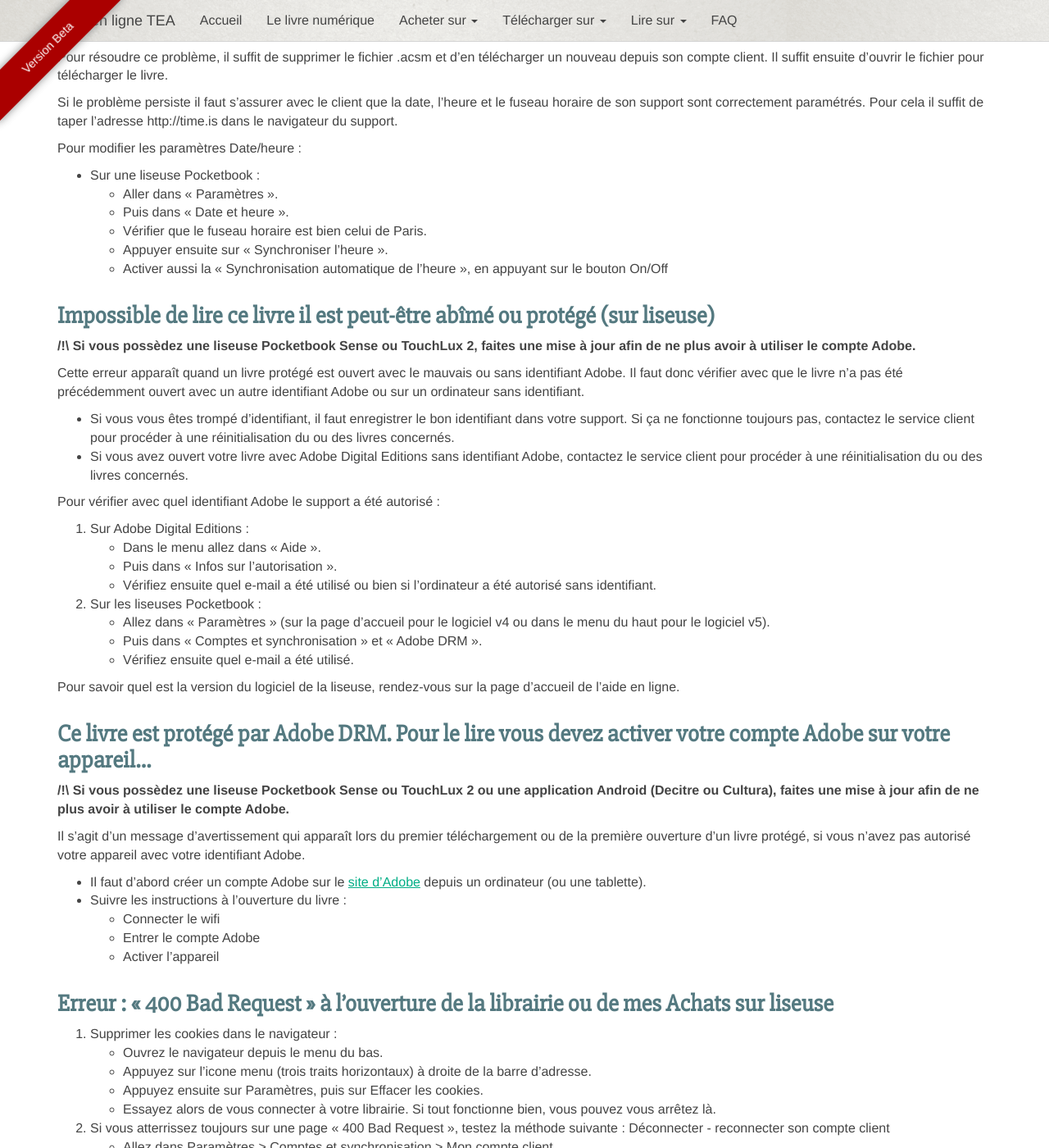
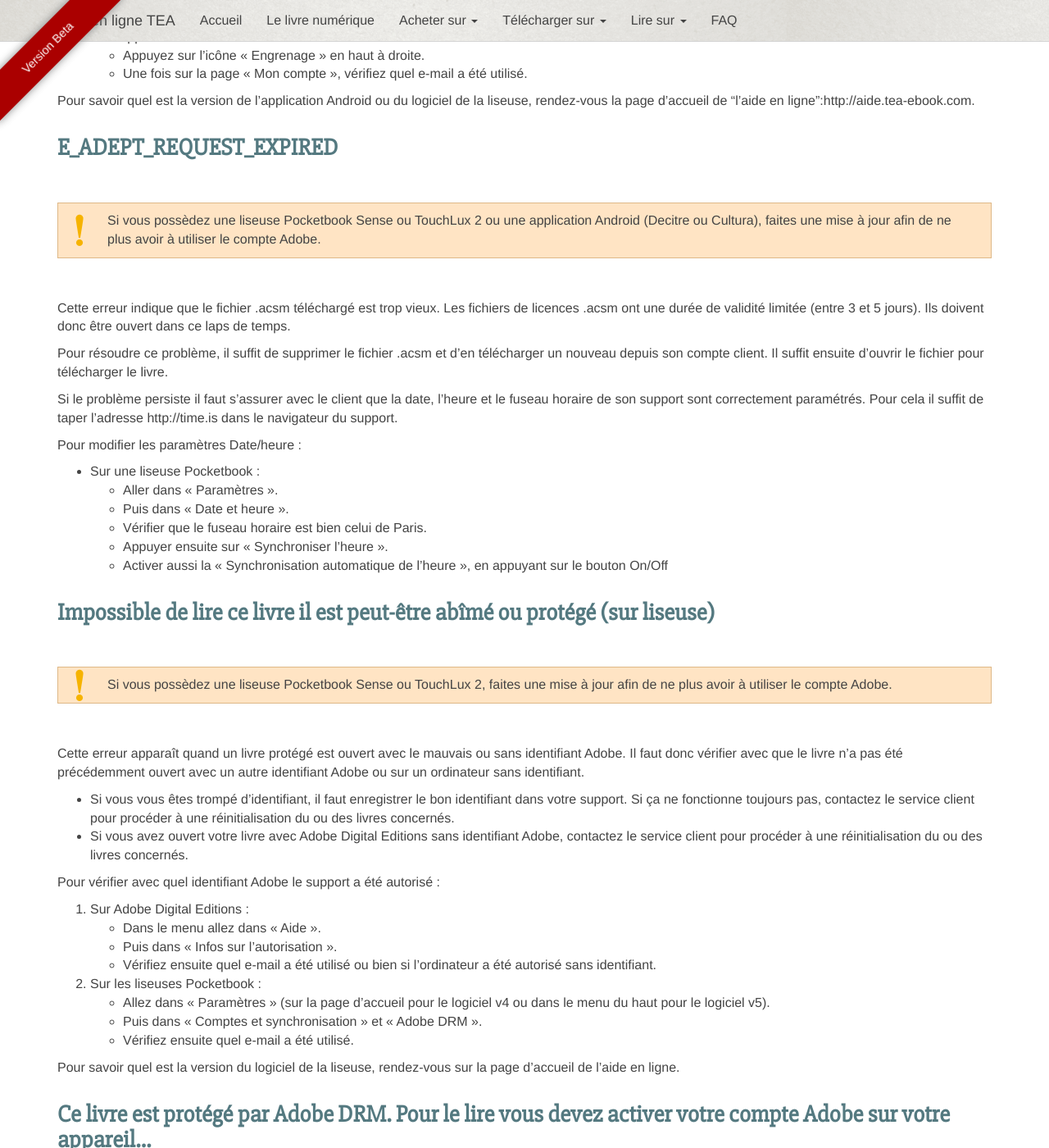
Before and after one commit to TEA-ebook/help-center, a Jekyll site: the page built from _pages/FAQ.md, in a window 1280 px wide and 1400 px high, scrolled down 11813 px. Shown: the whole window at 82% size. Built offline with Jekyll 4.4.1, drawn with Linux system fonts in a browser that asks for light colours; nearby versions of some CDN libraries; Markdown is read by kramdown in place of the engine named in the settings; some of the changed text lies outside the part shown.

Commit message:
Fix: warningtip messages

```diff
--- a/_pages/FAQ.md
+++ b/_pages/FAQ.md
@@ -232,7 +232,7 @@ Avec la liseuse SONY, il est préférable d'utiliser l'application de lecture Re
 Il est possible de lire ses livres sur une liseuse Kobo.
 Pour cela, il suffit de les transférer depuis Adobe Digital Editions, ce qui nécessite un identifiant Adobe.
 
-**/!\ Il faut penser à éjecter « proprement » la liseuse KOBO avant de la déconnecter d'un ordinateur.**
+<p class="warningtip">Il faut penser à éjecter « proprement » la liseuse KOBO avant de la déconnecter d'un ordinateur.</p>
 
 <p class="pull-right"><a href="#"><span class="glyphicon glyphicon-chevron-up" aria-hidden="true"></span> Haut de page</a></p>
 
@@ -503,7 +503,8 @@ Le bouton « Télécharger » est :
 
 {% include anchor.html id="fulfilled-another" label="E_LIC_ALREADY_FULFILLED_BY_ANOTHER_USER" %}
 ###E\_LIC\_ALREADY\_FULFILLED\_BY\_ANOTHER\_USER
-**/!\ Si vous possèdez une liseuse Pocketbook Sense ou TouchLux 2 ou une application Android (Decitre ou Cultura), faites une mise à jour afin de ne plus avoir à utiliser le compte Adobe.**
+
+<p class="warningtip">Si vous possèdez une liseuse Pocketbook Sense ou TouchLux 2 ou une application Android (Decitre ou Cultura), faites une mise à jour afin de ne plus avoir à utiliser le compte Adobe.</p>
 
 Cette erreur indique que le livre a déjà été ouvert avec un identifiant Adobe différent ou bien sans identifiant sur Adobe Digital Editions.
 Il faut donc vérifier avec que le livre n'a pas été précédemment ouvert avec un autre identifiant Adobe ou sur un ordinateur sans identifiant.
@@ -541,6 +542,9 @@ Pour savoir quel est la version de l'application Android ou du logiciel de la li
 
 {% include anchor.html id="request-expired" label="E_ADEPT_REQUEST_EXPIRED" %}
 ###E\_ADEPT\_REQUEST\_EXPIRED
+
+<p class="warningtip">Si vous possèdez une liseuse Pocketbook Sense ou TouchLux 2 ou une application Android (Decitre ou Cultura), faites une mise à jour afin de ne plus avoir à utiliser le compte Adobe.</p>
+
 Cette erreur indique que le fichier .acsm téléchargé est trop vieux. Les fichiers de licences .acsm ont une durée de validité limitée (entre 3 et 5 jours). Ils doivent donc être ouvert dans ce laps de temps.
 
 Pour résoudre ce problème, il suffit de supprimer le fichier .acsm et d'en télécharger un nouveau depuis son compte client. Il suffit ensuite d'ouvrir le fichier pour télécharger le livre.
@@ -558,7 +562,8 @@ Pour modifier les paramètres Date/heure :
 
 {% include anchor.html id="livre-abime-protege" label="Impossible de lire ce livre il est peut-être abîmé ou protégé (sur liseuse)" %}
 ###Impossible de lire ce livre il est peut-être abîmé ou protégé (sur liseuse)
-**/!\ Si vous possèdez une liseuse Pocketbook Sense ou TouchLux 2, faites une mise à jour afin de ne plus avoir à utiliser le compte Adobe.**
+
+<p class="warningtip">Si vous possèdez une liseuse Pocketbook Sense ou TouchLux 2, faites une mise à jour afin de ne plus avoir à utiliser le compte Adobe.</p>
 
 Cette erreur apparaît quand un livre protégé est ouvert avec le mauvais ou sans identifiant Adobe.
 Il faut donc vérifier avec que le livre n'a pas été précédemment ouvert avec un autre identifiant Adobe ou sur un ordinateur sans identifiant.
@@ -581,7 +586,8 @@ Pour savoir quel est la version du logiciel de la liseuse, rendez-vous sur la pa
 
 {% include anchor.html id="protege-adobe-DRM" label="Ce livre est protégé par Adobe DRM. Pour le lire vous devez activer votre compte Adobe sur votre appareil..." %}
 ###Ce livre est protégé par Adobe DRM. Pour le lire vous devez activer votre compte Adobe sur votre appareil...
-**/!\ Si vous possèdez une liseuse Pocketbook Sense ou TouchLux 2 ou une application Android (Decitre ou Cultura), faites une mise à jour afin de ne plus avoir à utiliser le compte Adobe.**
+
+<p class="warningtip">Si vous possèdez une liseuse Pocketbook Sense ou TouchLux 2 ou une application Android (Decitre ou Cultura), faites une mise à jour afin de ne plus avoir à utiliser le compte Adobe.</p>
 
 Il s'agit d'un message d'avertissement qui apparaît lors du premier téléchargement ou de la première ouverture d'un livre protégé, si vous n'avez pas autorisé votre appareil avec votre identifiant Adobe.
 
```
